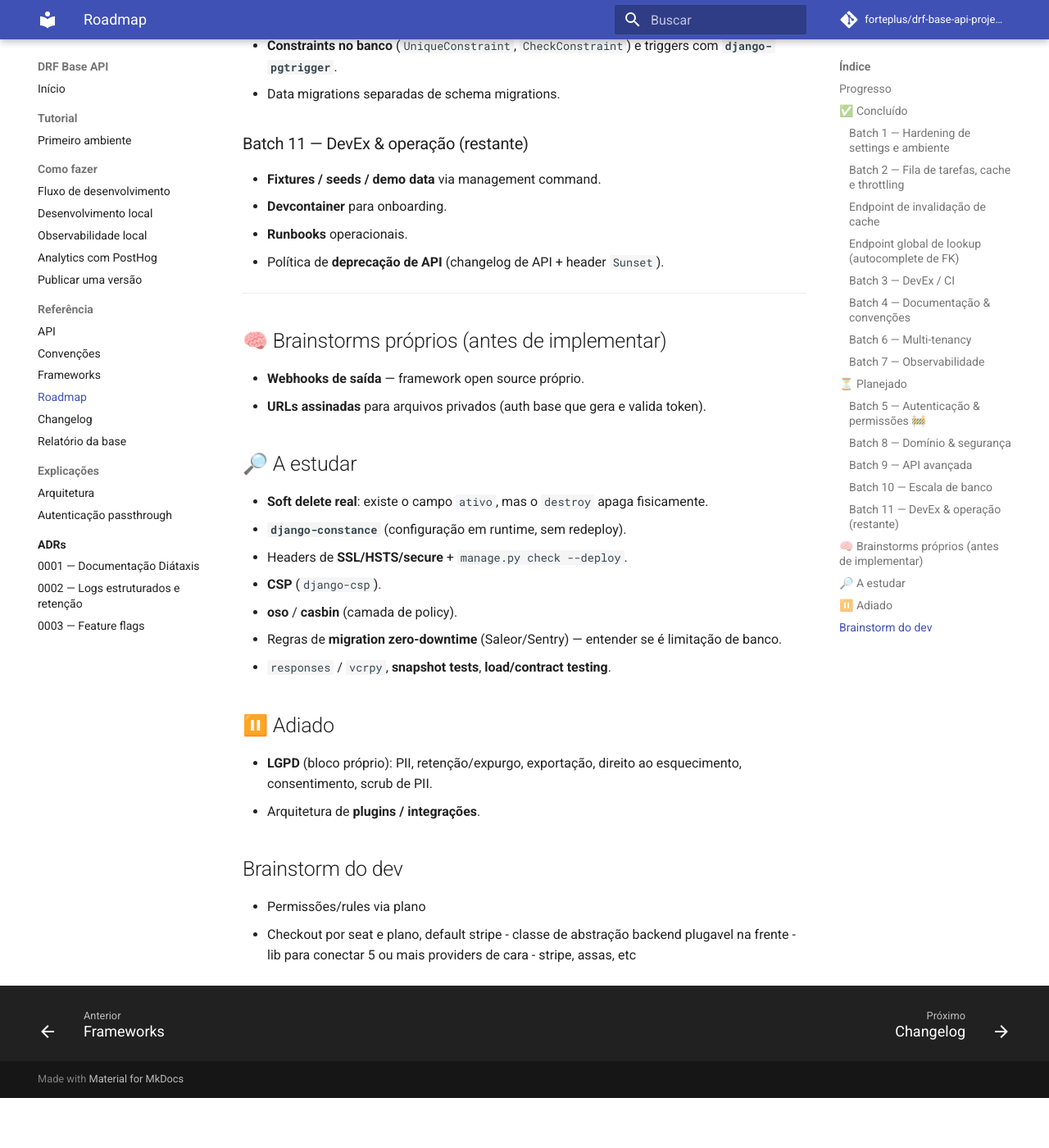
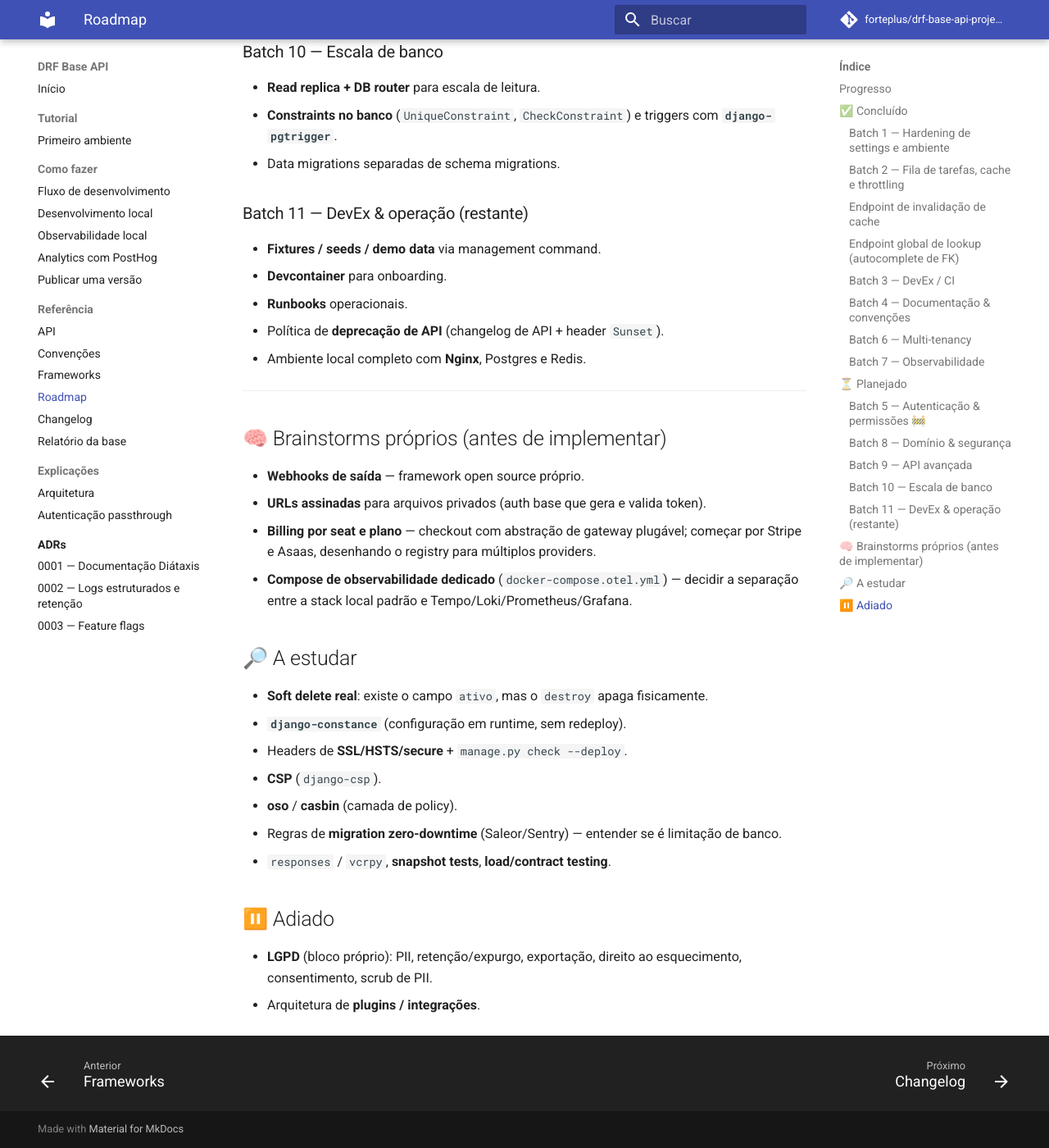
Before and after one commit to davisilvarafacho/django-api-startup-template, an MkDocs documentation site: the page built from docs/ROADMAP.md, in a window 1280 px wide and 1400 px high, scrolled down 4737 px. Shown: the whole window at 82% size. Built offline with MkDocs 1.6.1 and Material for MkDocs 9.7.7, drawn with Linux system fonts in a browser that asks for light colours; comment, search, counter and statistics services are not loaded; before the commit the page ends 6076 px from its top, so only the background shows below that; some of the changed text lies outside the part shown.

Commit message:
docs: refine remaining roadmap items

```diff
--- a/docs/ROADMAP.md
+++ b/docs/ROADMAP.md
@@ -23,7 +23,7 @@
 | Batch 5 | Autenticação & permissões | 🚧 |
 | Batch 6 | Multi-tenancy | ✅ |
 | Batch 7 | Observabilidade | ✅ |
-| Batch 8 | Domínio & segurança | ⏳ |
+| Batch 8 | Domínio & segurança | 🚧 |
 | Batch 9 | API avançada | ⏳ |
 | Batch 10 | Escala de banco | ⏳ |
 | Batch 11 | DevEx & operação (restante) | ⏳ |
@@ -107,10 +107,11 @@
 - ⏳ **MFA/2FA** + checagem de senha vazada (HaveIBeenPwned).
 - ⏳ **Field-level permissions** (serializers dinâmicos por papel).
 - ⏳ Ciclo de vida de conta: verificação de e-mail, social auth, desativação/exclusão, gestão de sessões e dispositivos.
+- 🧠 **Permissões/rules por plano** — definir o contrato entre assinatura, plano e políticas antes de implementar.
 
 ### Batch 8 — Domínio & segurança
 - Base de código de **notificações** (providers plugáveis, templates, preferências).
-- Lib para **dados sensíveis** (field-level encryption).
+- ✅ Lib para **dados sensíveis** (field-level encryption): wrapper `encrypt(...)`, keyring/rotação Fernet, write-only no DRF e exclusão automática do auditlog.
 - **Validação de upload** genérica e plugável.
 - **Money handling** + **metadata framework** (JSON key-value por modelo).
 - **Idempotency keys** em POST (evita duplicidade em retry de rede/pagamento).
@@ -133,12 +134,15 @@
 - **Devcontainer** para onboarding.
 - **Runbooks** operacionais.
 - Política de **deprecação de API** (changelog de API + header `Sunset`).
+- Ambiente local completo com **Nginx**, Postgres e Redis.
 
 ---
 
 ## 🧠 Brainstorms próprios (antes de implementar)
 - **Webhooks de saída** — framework open source próprio.
 - **URLs assinadas** para arquivos privados (auth base que gera e valida token).
+- **Billing por seat e plano** — checkout com abstração de gateway plugável; começar por Stripe e Asaas, desenhando o registry para múltiplos providers.
+- **Compose de observabilidade dedicado** (`docker-compose.otel.yml`) — decidir a separação entre a stack local padrão e Tempo/Loki/Prometheus/Grafana.
 
 ## 🔎 A estudar
 - **Soft delete real**: existe o campo `ativo`, mas o `destroy` apaga fisicamente.
@@ -152,8 +156,3 @@
 ## ⏸️ Adiado
 - **LGPD** (bloco próprio): PII, retenção/expurgo, exportação, direito ao esquecimento, consentimento, scrub de PII.
 - Arquitetura de **plugins / integrações**.
-
-## Brainstorm do dev
-
-- Permissões/rules via plano
-- Checkout por seat e plano, default stripe - classe de abstração backend plugavel na frente - lib para conectar 5 ou mais providers de cara - stripe, assas, etc
```
Also changed, not shown: other parts of docs/ROADMAP.md (+1 -1 lines).
